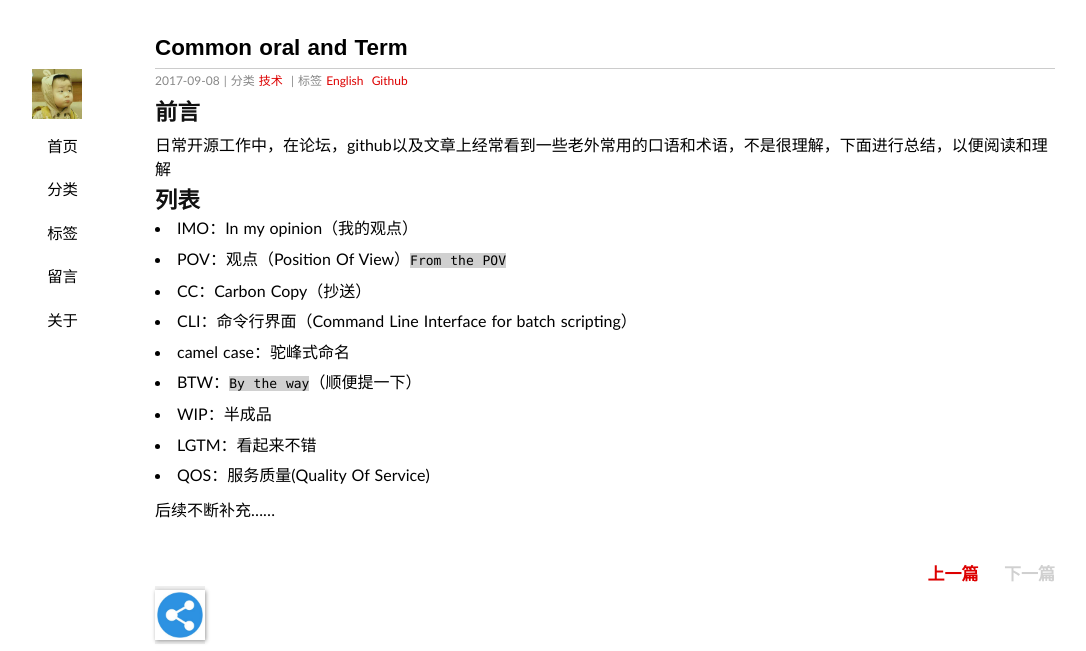
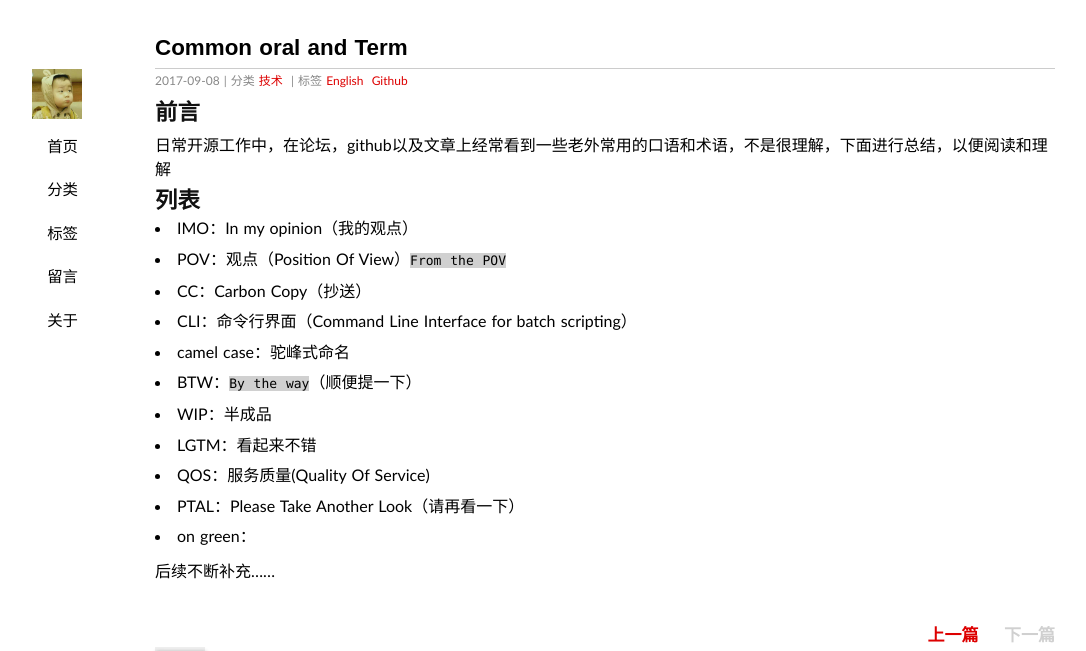
Before and after one commit to duyanghao/duyanghao.github.io, a Jekyll site: the page built from _posts/2017-9-8-Common-oral.md, in a window 1280 px wide, cut to the strip 0-651 px from the top of the page. Shown: the whole strip, without its empty margins (35-1121 px from the left). Built offline with Jekyll 4.4.1, drawn with Linux system fonts in a browser that asks for light colours; some web fonts are replaced; comment, search, counter and statistics services are not loaded.

```diff
--- a/_posts/2017-9-8-Common-oral.md
+++ b/_posts/2017-9-8-Common-oral.md
@@ -22,5 +22,7 @@ excerpt: 工作中常用口语和术语积累……
 * WIP：半成品
 * LGTM：看起来不错
 * QOS：服务质量(Quality Of Service)
+* PTAL：Please Take Another Look（请再看一下）
+* on green：
 
 后续不断补充……
```
Also changed, not shown: _posts/2017-9-8-java-performance-monitoring.md (+2 -0 lines).
